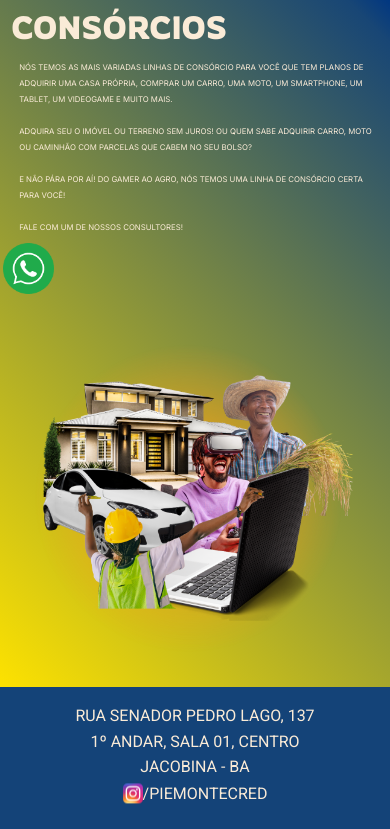
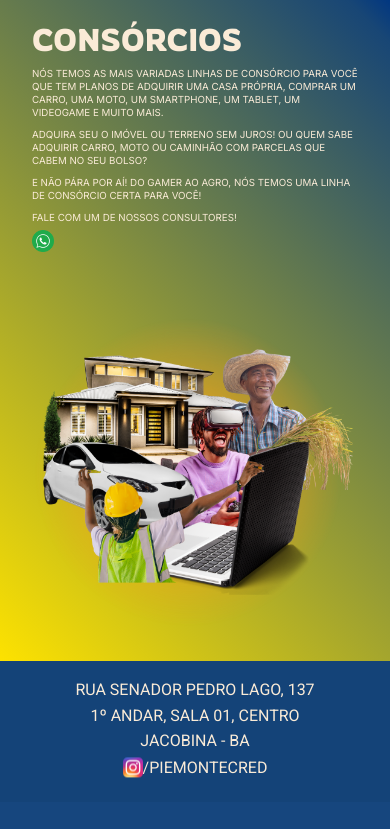
Before and after one commit to pablobagano/piemonte_v02, a Django app: page /consorcios in a window 390 px wide. Shown: the part 75-904 px from the top of the page. After the commit the page ends 853 px from the top, so only its background shows below. Run offline with Django 4.2, Linux system fonts and the light colour scheme.

Commit message:
Consorcios queries3.css

```diff
--- a/setup/static/styles/queries3.css
+++ b/setup/static/styles/queries3.css
@@ -96,7 +96,7 @@
     padding: 1rem;
 }
 h1{
-    font-size: 2rem;
+    font-size: 8vw;
     margin: 0.5rem;
 }
 .text1 p{
@@ -157,30 +157,36 @@
 
 }
 .consorcios{
+    width: 100%;
     box-sizing: border-box;
     flex-direction: column-reverse;
     justify-content: flex-start;
 
 }
 .consorcio-texto{
-    width: 100vw;
+    width: 100%;
     height: auto;
     display: flex;
     flex-direction: column;
     align-items: flex-start;
-    padding: 0.2em;
+    padding: 1em;
 }
 .consorcio-texto p{
-    font-size: 2vw;
+    font-size: 2.5vw;
     color: antiquewhite;
     font-family: 'Inter', sans-serif;
-    line-height: 1rem;
-    margin: 0.5rem;
+    line-height: 0.8rem;
+    margin: 0.3rem;
     margin-left: 1rem;
     margin-right: 1rem;
     }
+.consorcio-texto h1{
+    margin-left: 1rem;
+}
 .zap1{
-    width: 6vh;
+    width: 20%;
+    margin-left: 1rem;
+    margin-right: 1rem;
 }
 .consorcio-pic{
     box-sizing: border-box;
--- a/setup/static/styles/styles.css
+++ b/setup/static/styles/styles.css
@@ -195,6 +195,7 @@
 }
 .consorcio-texto{
     width: 50%;
+    box-sizing: border-box;
     height: auto;
     display: flex;
     flex-direction: column;
--- a/templates/piemonte/consorcios.html
+++ b/templates/piemonte/consorcios.html
@@ -12,7 +12,7 @@
         <p>Adquira seu o imóvel ou terreno sem juros! Ou quem sabe adquirir carro, moto ou caminhão com parcelas que cabem no seu bolso?</p>
         <p>E não pára por aí! Do gamer ao agro, nós temos uma linha de consórcio certa para você!</p>
         <p>Fale com um de nossos consultores!</p>
-        <img src="{% static 'assets/zap.png' %}" alt="" class="zap1">
+        <a href="{% url 'contato' %}"><img src="{% static 'assets/zap.png' %}" alt="" class="zap1"></a>
     </section>
 </div>
 {% endblock content %}
```
